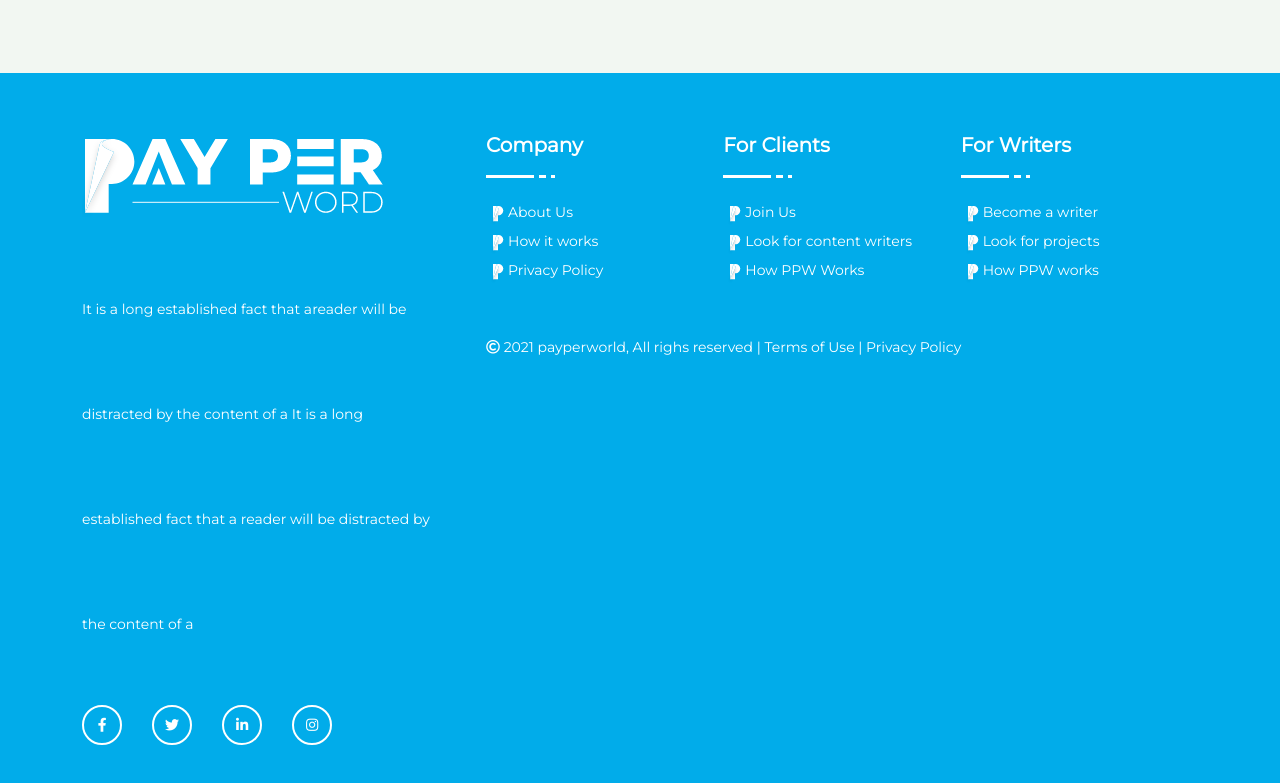
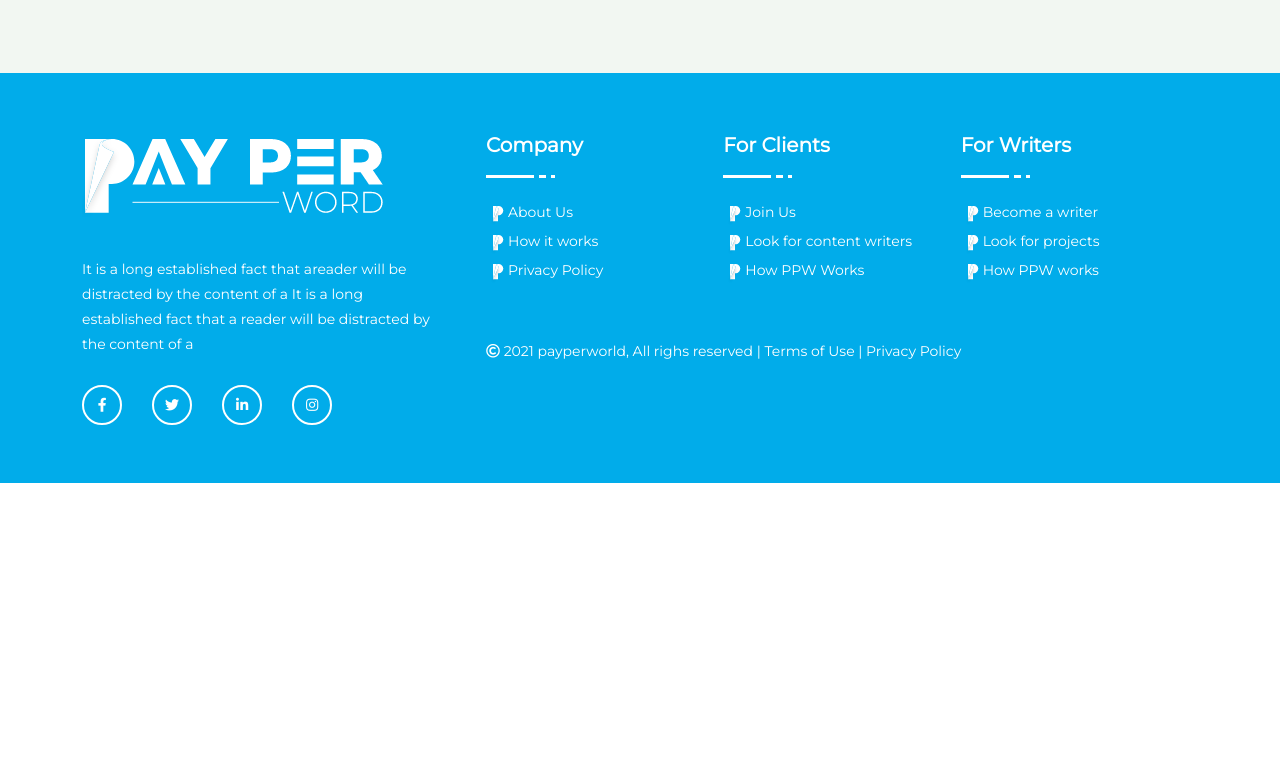
Before and after one commit to ashuydv/payperword, a plain HTML site: page index.html in a window 1280 px wide. Shown: the part 4784-5567 px from the top of the page. After the commit the page ends 5267 px from the top, so only its background shows below. Drawn offline with nearby package versions, Linux system fonts and the light colour scheme.

Commit message:
version 5

```diff
--- a/assets/css/style.css
+++ b/assets/css/style.css
@@ -1435,7 +1435,7 @@ section {
 
 #footer .footer-desc {
     margin: 1.25rem 0;
-    line-height: 105px !important;
+    line-height: 25px;
 }
 
 #footer .medias {
@@ -1481,7 +1481,7 @@ section {
 
 #footer .footer-top .footer-contact p {
     font-size: 14px;
-    line-height: 24px;
+    line-height: 2px;
     margin-bottom: 0;
     font-family: "Montserrat", sans-serif;
     color: #fff;
@@ -1569,7 +1569,7 @@ section {
 }
 
 .footer-copyright {
-    margin: 3rem auto;
+    margin: 3.25rem auto;
     margin-bottom: 0;
     font-size: 14px;
 }
```
